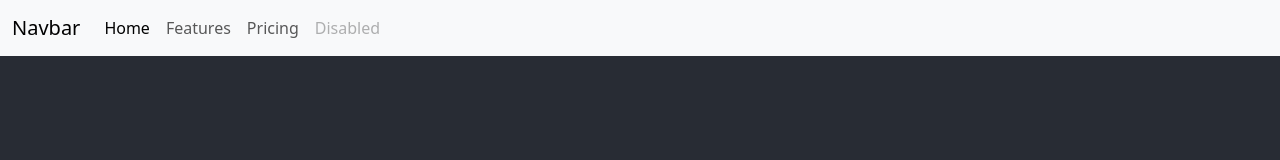
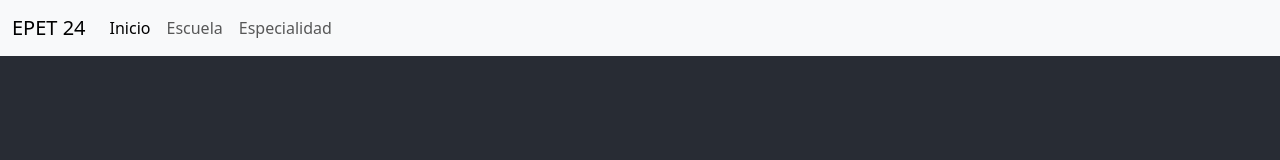
Before and after one commit to kokis128/epet24, a React (Create React App) app: page / in a window 1280 px wide. Shown: the top 160 px of the page. Built offline with nearby package versions, Linux system fonts and the light colour scheme.

Commit message:
mas cosas de bootastrap

```diff
--- a/package.json
+++ b/package.json
@@ -8,6 +8,7 @@
     "@testing-library/user-event": "^13.5.0",
     "bootstrap": "^5.3.1",
     "react": "^18.2.0",
+    "react-bootstrap": "^2.8.0",
     "react-dom": "^18.2.0",
     "react-scripts": "5.0.1",
     "web-vitals": "^2.1.4"
--- a/src/components/Natbar.jsx
+++ b/src/components/Natbar.jsx
@@ -1,5 +1,6 @@
 import React from 'react'
-import 'bootstrap/dist/css/bootstrap.min.css'; // Importa los estilos de Bootstrap
+import 'bootstrap/dist/css/bootstrap.min.css';
+
 
 export const Natbar = () => {
   return (
@@ -7,24 +8,22 @@ export const Natbar = () => {
     <>
     <nav class="navbar navbar-expand-lg bg-body-tertiary">
   <div class="container-fluid">
-    <a class="navbar-brand" href="#">Navbar</a>
+    <a class="navbar-brand" href="#">EPET 24</a>
     <button class="navbar-toggler" type="button" data-bs-toggle="collapse" data-bs-target="#navbarNav" aria-controls="navbarNav" aria-expanded="false" aria-label="Toggle navigation">
       <span class="navbar-toggler-icon"></span>
     </button>
     <div class="collapse navbar-collapse" id="navbarNav">
       <ul class="navbar-nav">
         <li class="nav-item">
-          <a class="nav-link active" aria-current="page" href="#">Home</a>
+          <a class="nav-link active" aria-current="page" href="#">Inicio</a>
         </li>
         <li class="nav-item">
-          <a class="nav-link" href="#">Features</a>
+          <a class="nav-link" href="#">Escuela</a>
         </li>
         <li class="nav-item">
-          <a class="nav-link" href="#">Pricing</a>
+          <a class="nav-link" href="#">Especialidad</a>
         </li>
-        <li class="nav-item">
-          <a class="nav-link disabled" aria-disabled="true">Disabled</a>
-        </li>
+
       </ul>
     </div>
   </div>
@@ -32,7 +31,9 @@ export const Natbar = () => {
 
 
 
+
     </>
+
 
   )
 }
--- a/src/index.js
+++ b/src/index.js
@@ -3,7 +3,7 @@ import ReactDOM from 'react-dom/client';
 import './index.css';
 import App from './App';
 import reportWebVitals from './reportWebVitals';
-import 'bootstrap/dist/css/bootstrap.min.css';
+
 
 const root = ReactDOM.createRoot(document.getElementById('root'));
 root.render(
```
Also changed, not shown: src/App.js (+10 -1 lines), 1 other file (tests, documents, lock files or other folders).
